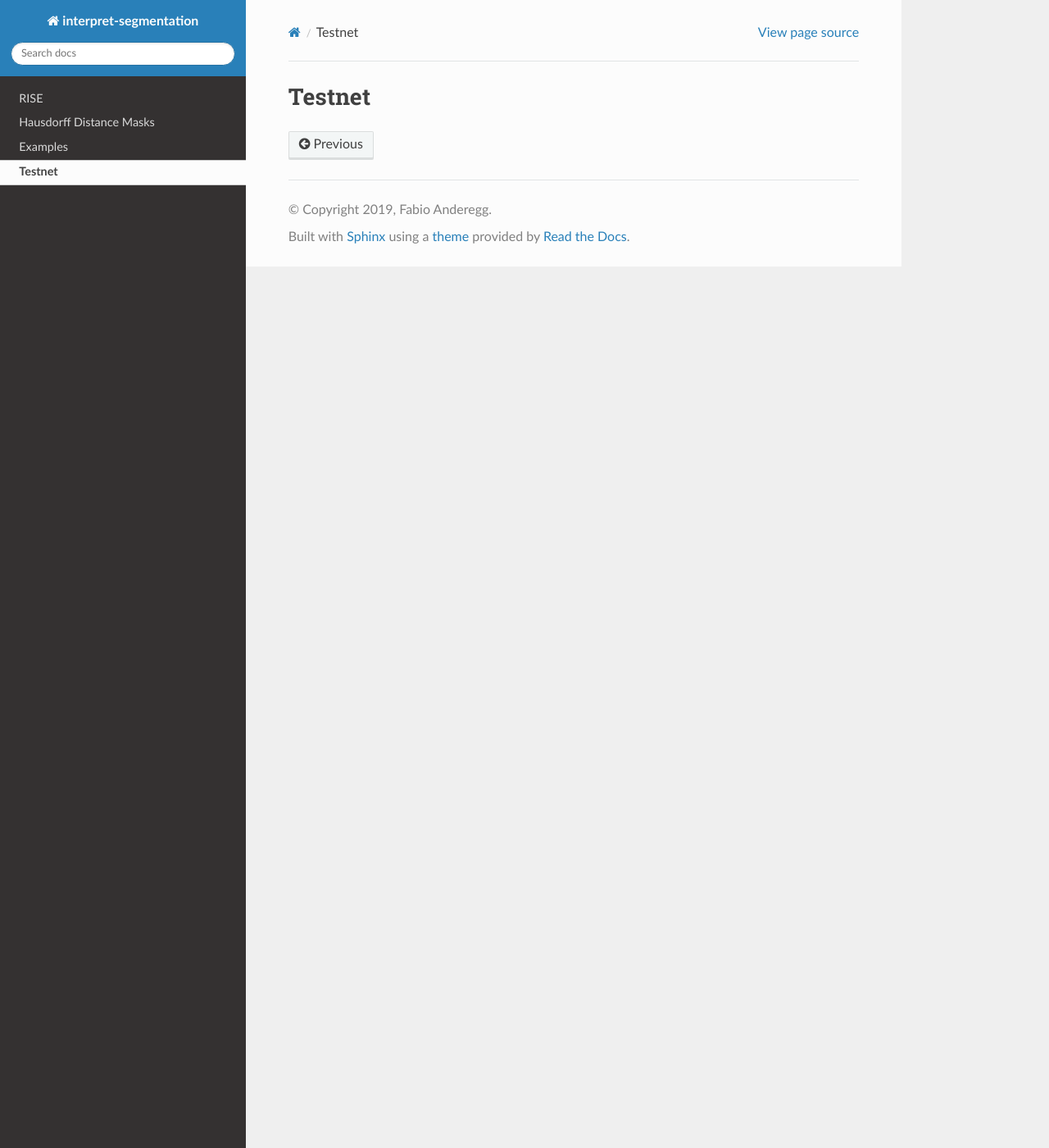
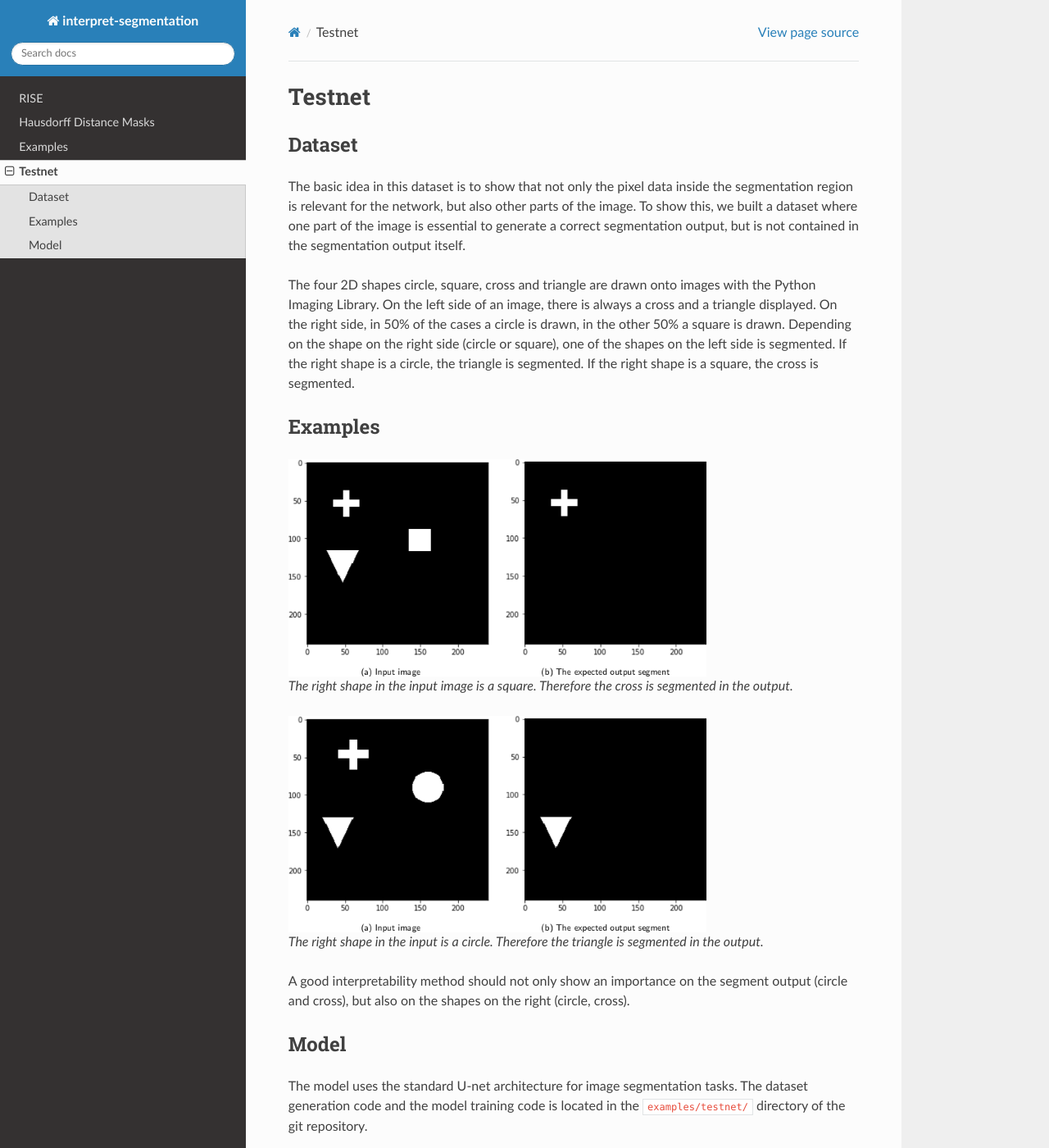
Before and after one commit to andef4/interpret-segmentation, a Sphinx documentation site: the page built from docs/testnet.rst, in a window 1280 px wide and 1400 px high. Shown: the whole window at 82% size. Built offline with Sphinx 7.4.7 and the Read the Docs theme 2.0.0, drawn with Linux system fonts in a browser that asks for light colours.

Commit message:
docs: testnet

```diff
--- a/docs/testnet.rst
+++ b/docs/testnet.rst
@@ -3,3 +3,34 @@
 =======
 Testnet
 =======
+
+Dataset
+-------
+The basic idea in this dataset is to show that not only the pixel data inside the segmentation region is relevant for the network,
+but also other parts of the image. To show this, we built a dataset where one part of the image is
+essential to generate a correct segmentation output, but is not contained in the segmentation output itself.
+
+The four 2D shapes circle, square, cross and triangle are drawn onto images with the Python Imaging Library.
+On the left side of an image, there is always a cross and a triangle displayed. On the right side, in 50\% of the cases a circle is drawn,
+in the other 50\% a square is drawn. Depending on the shape on the right side (circle or square), one of the shapes on the left side is segmented.
+If the right shape is a circle, the triangle is segmented. If the right shape is a square, the cross is segmented.
+
+Examples
+--------
+
+.. figure:: images/testnet1.png
+   :scale: 75 %
+
+   The right shape in the input image is a square. Therefore the cross is segmented in the output.
+
+.. figure:: images/testnet2.png
+   :scale: 75 %
+
+   The right shape in the input is a circle. Therefore the triangle is segmented in the output.
+
+A good interpretability method should not only show an importance on the segment output (circle and cross), but also on the shapes on the right (circle, cross).
+
+Model
+-----
+The model uses the standard U-net architecture for image segmentation tasks.
+The dataset generation code and the model training code is located in the ``examples/testnet/`` directory of the git repository.
```
Also changed, not shown: docs/images/testnet1.png (added), docs/images/testnet2.png (added).
